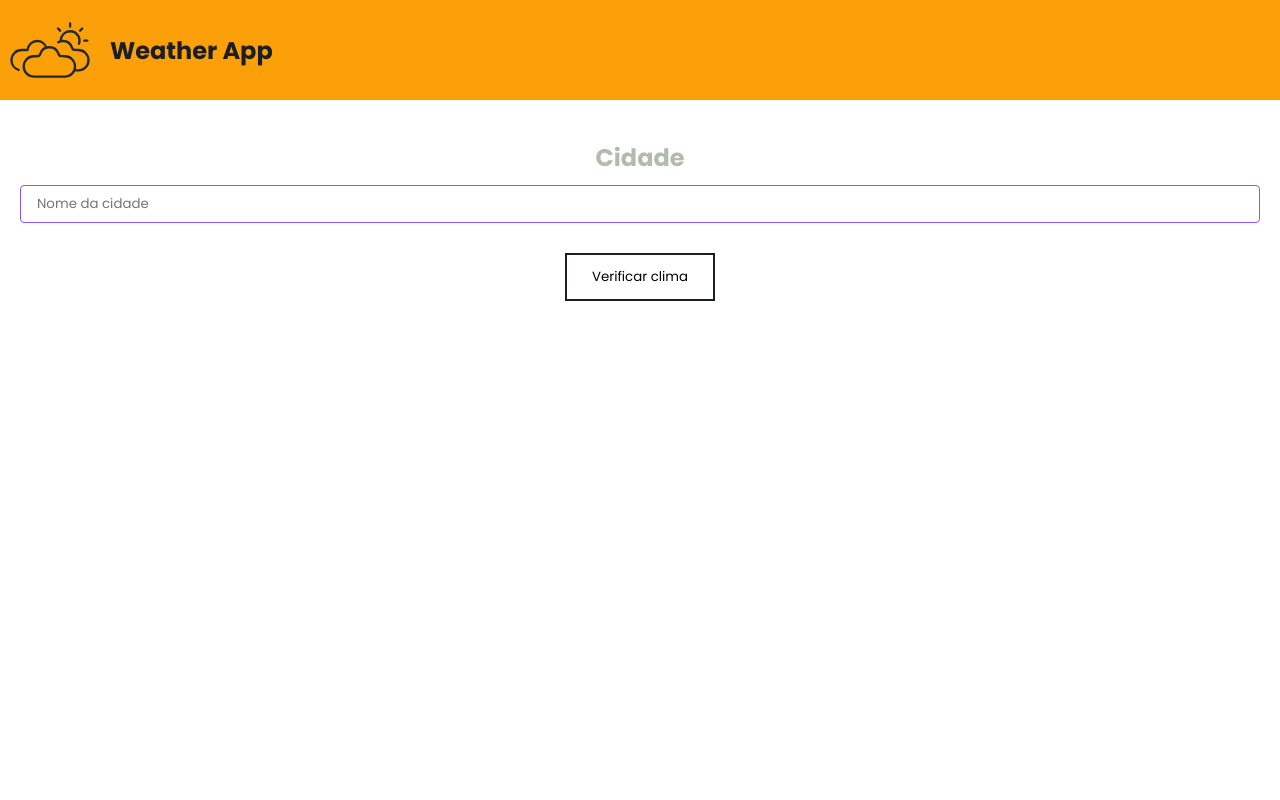
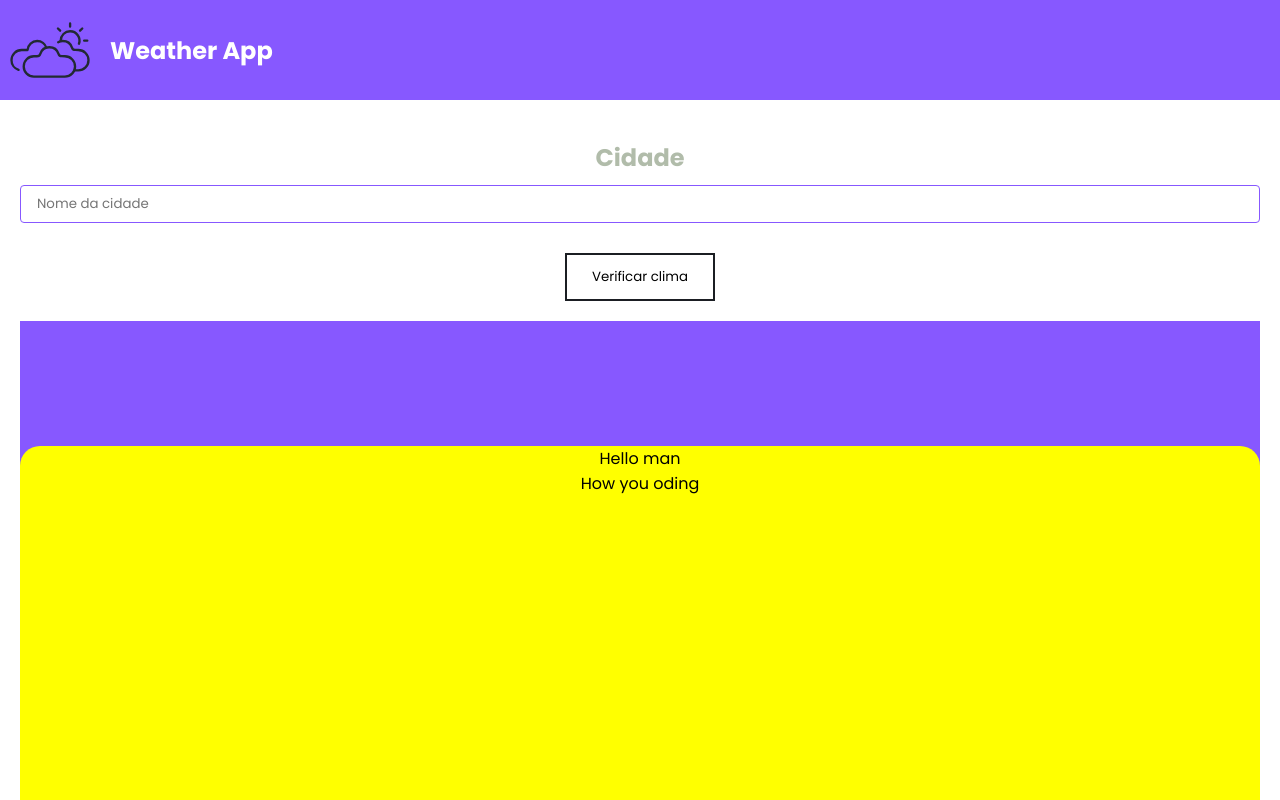
Before and after one commit to RCK04/it-att4, a React (Create React App) app: page / in a window 1280 px wide. Built offline with nearby package versions, Linux system fonts and the light colour scheme.

Commit message:
design changes and form started

```diff
--- a/src/Weather.js
+++ b/src/Weather.js
@@ -8,6 +8,7 @@ import Input from './components/Input/Input.js';
 import Button from './components/Button/Button.js';
 import WeatherInfo from './components/WeatherInfo/WeatherInfo.js';
 import WeatherHistory from './components/WeatherHistory/WeatherHistory.js';
+import Form from './components/Form/Form.js';
 import cloudy from './images/cloudy.svg';
 import clearSky from './images/clearSky.svg';
 import rain from './images/rain.svg';
@@ -110,7 +111,10 @@ export default function Weather() {
                 <Input label="Cidade" value={city} onChange={handleCityChange} placeholder="Nome da cidade"/>
 
                     <div className='button-container'>
-                        <Button label="Verificar clima" onClick={handleClick}></Button>
+                        <Button onClick={handleClick}>Verificar clima</Button>
+                        <div className='teste'>
+
+
                             {weather && <>
                                 <WeatherInfo
                                     weatherData={weather.data}
@@ -122,8 +126,16 @@ export default function Weather() {
                             </>}
 
 
+                            <WeatherHistory history={history} removeItem={removeItem} />
                         </div>
-                    <WeatherHistory history={history} removeItem={removeItem} />
+                    </div>
+
+                    <section className='form-container'>
+                        <Form>
+
+                        </Form>
+
+                    </section>
 
 
             </main>
--- a/src/components/Button/Button.js
+++ b/src/components/Button/Button.js
@@ -2,10 +2,10 @@ import React from 'react';
 import './Button.css';
 
 
-function Button({label, onClick}){
+function Button({children, onClick}){
     return (
         <button className='btn' onClick={onClick}>
-            {label}
+            {children}
         </button>
     );
 }
--- /dev/null
+++ b/src/components/Form/Form.css
@@ -0,0 +1,6 @@
+.form{
+    width: 100%;
+    background-color: yellow;
+    height: 550px;
+    border-radius: 20px;
+}
--- /dev/null
+++ b/src/components/Form/Form.js
@@ -0,0 +1,15 @@
+import React from 'react';
+import './Form.css';
+
+
+function Form(){
+    return (
+        <form className='form'>
+            <div className="contact">Hello man</div>
+            <div className="submit-form">How you oding</div>
+
+        </form>
+    );
+}
+
+export default Form;
--- a/src/components/Header/Header.css
+++ b/src/components/Header/Header.css
@@ -4,7 +4,7 @@ header{
     display: flex;
     align-items: center;
     gap: 10px;
-    background-color: var(--yellow);
+    background-color: var(--main-color);
 }
 
 header .logo {
@@ -13,4 +13,5 @@ header .logo {
 
 header h1{
     font-size: 1.5rem;
+    color: var(--white);
 }
--- a/src/components/Input/Input.css
+++ b/src/components/Input/Input.css
@@ -15,12 +15,12 @@
     width: 100%;
     margin: 0 auto;
     color: var(--black);
-    border: 1px solid #8758ff;
+    border: 1px solid var(--main-color);
     border-radius: 4px;
     padding: 0.5rem 1rem;
     outline: none;
   }
 
 .input-container input:focus{
-  border-color: #8758ff;
+  border-color: var(--main-color);
 }
--- a/src/components/WeatherHistory/WeatherHistory.css
+++ b/src/components/WeatherHistory/WeatherHistory.css
@@ -9,6 +9,12 @@
     border: 2px solid var(--black);
     gap: 20px;
     padding: 15px 20px;
+    height: 300px;
+}
+
+h2{
+    overflow-y: hidden;
+    font-size: 1.2rem;
 }
 
 .scroll-container{
--- a/src/components/WeatherInfo/WeatherInfo.css
+++ b/src/components/WeatherInfo/WeatherInfo.css
@@ -1,7 +1,7 @@
 .weather-info{
     background-color: var(--black);
-    width: clamp(250px, 50%, 500px);
-    height: 30%;
+    width: clamp(300px, 50%, 500px);
+
     color: var(--white);
     margin-top: 20px;
     border-radius: 4px;
@@ -16,22 +16,27 @@
     justify-content: space-between;
     align-items: center;
     margin: 10px 25px;
+  }
 
+  .weather-info .info-top h3{
+    width: fit-content;
   }
 
 .weather-info .info-top img{
-    width: 50px;
+    width: 45px;
   }
 
 .weather-info .info-mid, .weather-info .info-mid span{
-    color: var(--yellow);
+    color: var(--main-color);
   }
 
-.weather-info .info-mid{
-    width: fit-content;
-    margin: 10px 20px;
-
-  }
+.weather-info .main-info{
+  display: flex;
+  flex-direction: column;
+  justify-content: center;
+  align-items: center;
+  overflow-y: hidden;
+}
 
 .weather-info .info-mid span{
     font-size: 3rem;
@@ -41,10 +46,18 @@
     font-size: 0.8rem;
   }
 
-.weather-info .info-bottom{
-    text-align: center;
-  }
-
   .weather-info .info-bottom p{
     font-size: 0.9rem;
   }
+
+  @media (max-width: 850px) {
+    .weather-info .info-top{
+      margin: 0;
+      justify-content: center;
+      gap: 60px;
+    }
+
+    .main-info{
+      flex: 1;
+    }
+  }
--- a/src/components/WeatherInfo/WeatherInfo.js
+++ b/src/components/WeatherInfo/WeatherInfo.js
@@ -9,6 +9,7 @@ function WeatherInfo({ weatherData, getWeatherImage, kelvinToCelsius, capitalize
                 <h3>{weatherData.name}</h3>
                 <img src={getWeatherImage(weatherData.weather[0].description)} alt='weather' />
              </div>
+            <div className='main-info'>
 
                 <div className='info-mid'>
                     <span>{kelvinToCelsius(weatherData.main.temp)}</span>
@@ -19,6 +20,7 @@ function WeatherInfo({ weatherData, getWeatherImage, kelvinToCelsius, capitalize
                     <p>{capitalizeFirstLetter(weatherData.weather[0].description)}</p>
                 </div>
             </div>
+        </div>
     );
 }
 
--- a/src/css/App.css
+++ b/src/css/App.css
@@ -1,10 +1,10 @@
 .weather-container {
   height: 100dvh;
+  width: 100%;
 
 }
 
 .weather-container .show-weather{
-  max-width: 100%;
   height: 100%;
   margin: 20px auto;
   padding: 20px;
@@ -33,3 +33,31 @@
   flex-direction: column;
   flex-wrap: wrap;
 }
+
+.teste{
+  width: 100%;
+  display: flex;
+  gap: 30px;
+  justify-content: center;
+  align-items: center;
+}
+
+
+.form-container{
+  display: flex;
+  justify-content: center;
+  align-items: center;
+  margin-top: 20px;
+  position: relative;
+  background-color: var(--main-color);
+  width: 100%;
+  height: 100vh;
+
+}
+
+@media (max-width: 849px) {
+  .teste{
+    flex-wrap: wrap;
+
+  }
+}
--- a/src/css/root.css
+++ b/src/css/root.css
@@ -1,5 +1,5 @@
 :root{
-    --yellow: #fba008;
+    --main-color: #8758ff;
     --black: #1b1e23;
     --input: #b1bcaa;
     --white: #ffffff;
```
Lines whose indentation alone changed are shown as unchanged.
